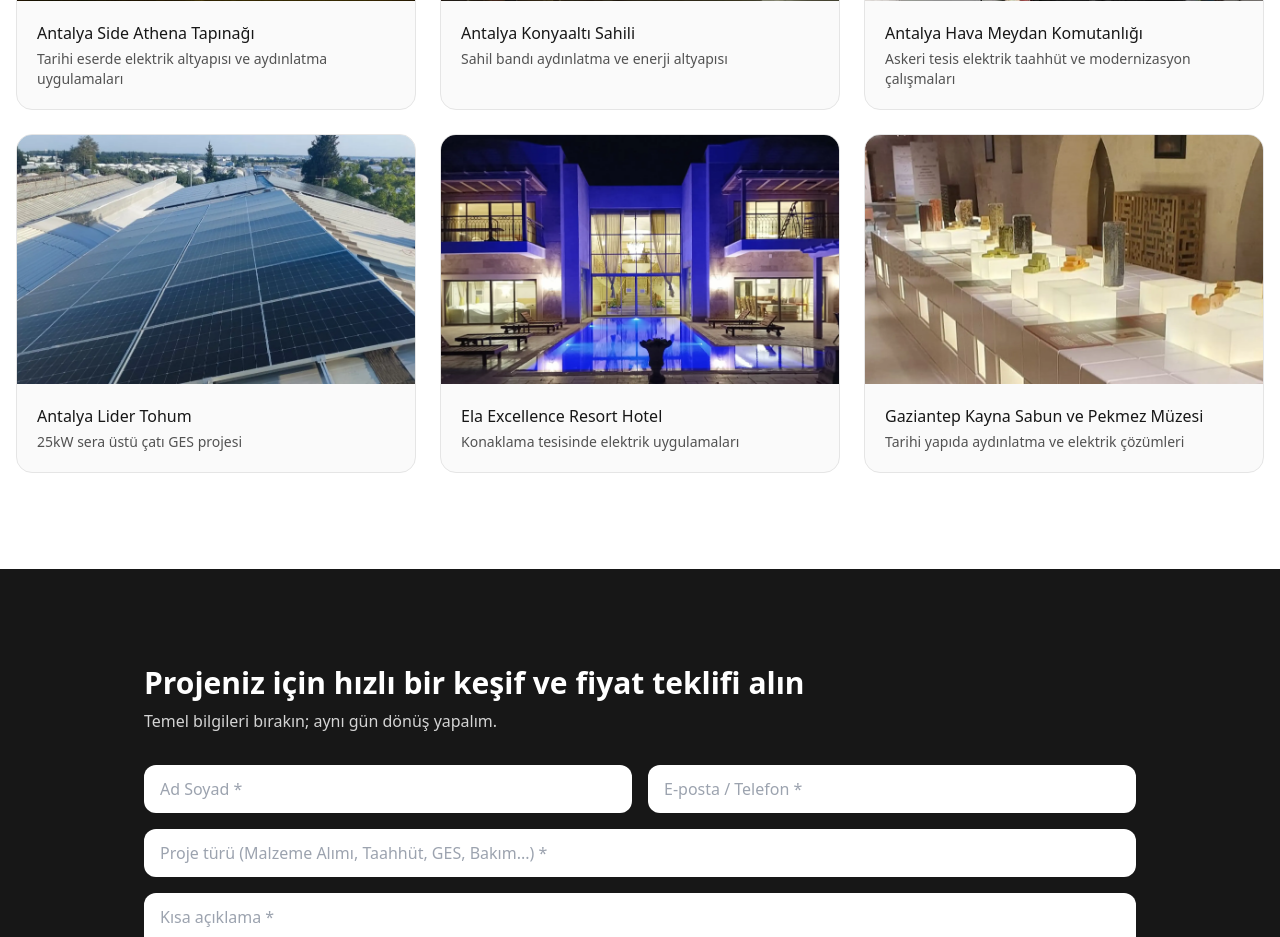
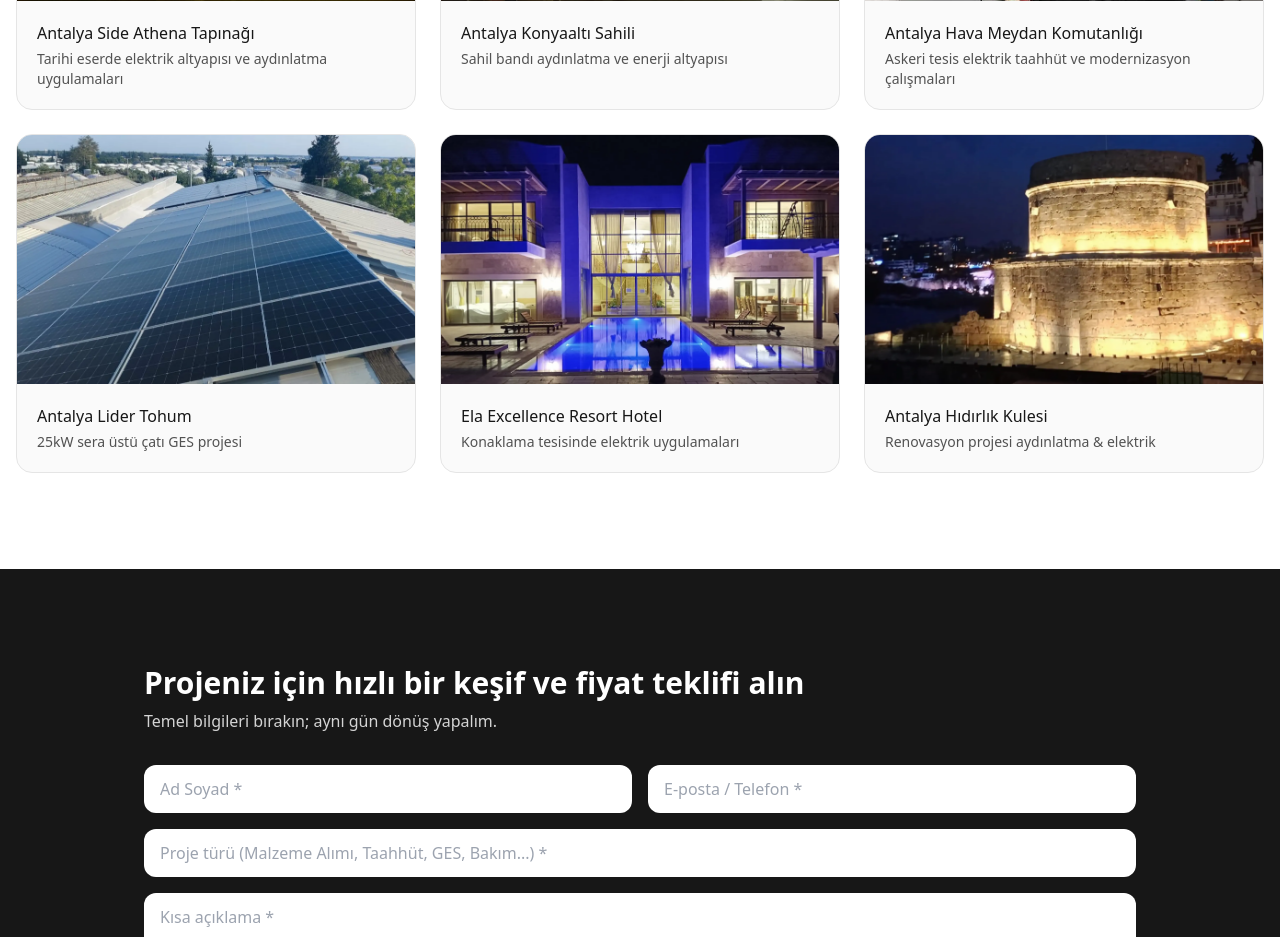
Before and after one commit to RdaKA12/AYK_PROJE_ELEKTRIK_Website, a Next.js app: page / in a window 1280 px wide. Shown: the part 1860-2797 px from the top of the page. Built offline with nearby package versions, Linux system fonts and the light colour scheme.

Commit message:
Update home hero and header interactions

```diff
--- a/app/page.tsx
+++ b/app/page.tsx
@@ -1,19 +1,13 @@
 "use client";
 import React from "react";
-import { motion, AnimatePresence } from "framer-motion";
+import Link from "next/link";
+import { motion } from "framer-motion";
 import { Phone, Mail, MapPin } from "lucide-react";
+import { projectsWithPhotos } from "@/data/projects";
 
 const ASSET_BASE = "/assets";
 
-const projects = [
-  { title: "Antalya Side Athena Tapınağı", desc: "Tarihi eserde elektrik altyapısı ve aydınlatma uygulamaları", img: `${ASSET_BASE}/side_athena/cover.webp` },
-  { title: "Antalya Konyaaltı Sahili", desc: "Sahil bandı aydınlatma ve enerji altyapısı", img: `${ASSET_BASE}/konyaalti_sahili/cover.webp` },
-  { title: "Antalya Hava Meydan Komutanlığı", desc: "Askeri tesis elektrik taahhüt ve modernizasyon çalışmaları", img: `${ASSET_BASE}/antalya_hava_meydan/cover.webp` },
-  { title: "Antalya Lider Tohum", desc: "25kW sera üstü çatı GES projesi", img: `${ASSET_BASE}/lider_tohum_ges/cover.webp` },
-  { title: "Ela Excellence Resort Hotel", desc: "Konaklama tesisinde elektrik uygulamaları", img: `${ASSET_BASE}/ela_otel/cover.webp` },
-  { title: "Gaziantep Kayna Sabun ve Pekmez Müzesi", desc: "Tarihi yapıda aydınlatma ve elektrik çözümleri", img: `${ASSET_BASE}/gaziantep_sabunhan/cover.webp` },
-
-];
+const featuredProjects = projectsWithPhotos.slice(0, 6);
 
 export default function Page() {
   return (
@@ -162,7 +156,12 @@ export default function Page() {
           </motion.div>
           <div className="mt-8 flex flex-col sm:flex-row gap-3">
             <a href="#teklif" className="px-5 py-3 rounded-xl bg-neutral-800 text-white hover:bg-[var(--brand)]">Hızlı Teklif Al</a>
-            <a href="#projeler" className="px-5 py-3 rounded-xl border border-neutral-300 hover:border-[var(--brand)] hover:text-[var(--brand)]">Projeler</a>
+            <Link
+              href="/projeler"
+              className="px-5 py-3 rounded-xl border border-neutral-300 hover:border-[var(--brand)] hover:text-[var(--brand)]"
+            >
+              Projeler
+            </Link>
           </div>
 
           {/* özellikler şeridi (mevcut) */}
@@ -247,16 +246,24 @@ Deneyimli mühendislerimiz, teknisyenlerimiz ve teknik ekibimizle malzeme seçim
         <div className="max-w-7xl mx-auto px-4">
           <h2 className="text-2xl md:text-3xl font-semibold border-l-4 border-[var(--brand)] pl-3">Seçili Projeler</h2>
           <div className="mt-8 grid grid-cols-1 md:grid-cols-3 gap-6">
-            {projects.map((p) => (
-              <div key={p.title} className="group rounded-2xl overflow-hidden border border-neutral-200 bg-neutral-50 hover:border-[var(--brand)] transition-colors">
+            {featuredProjects.map((p) => (
+              <Link
+                key={p.slug}
+                href={`/projeler/${p.slug}`}
+                className="group block rounded-2xl overflow-hidden border border-neutral-200 bg-neutral-50 hover:border-[var(--brand)] transition-colors"
+              >
                 <div className="aspect-[16/10] overflow-hidden">
-                  <img src={p.img} alt={p.title} className="w-full h-full object-cover group-hover:scale-105 transition-transform duration-300" />
+                  <img
+                    src={p.cover}
+                    alt={p.title}
+                    className="w-full h-full object-cover transition-transform duration-300 group-hover:scale-105"
+                  />
                 </div>
                 <div className="p-5">
                   <h3 className="font-medium">{p.title}</h3>
                   <p className="mt-1 text-sm text-neutral-600">{p.desc}</p>
                 </div>
-              </div>
+              </Link>
             ))}
           </div>
         </div>
--- a/components/Header.tsx
+++ b/components/Header.tsx
@@ -52,12 +52,59 @@ export default function Header() {
     };
   }, [open]);
 
+  const compactHeader = (
+    <>
+      <div className="bg-neutral-900 text-neutral-100 text-xs sm:text-sm">
+        <div className="max-w-7xl mx-auto px-4 py-2 flex items-center justify-between">
+          <span className="hidden sm:flex items-center gap-1.5">
+            <Mail className="w-4 h-4" /> info@aykproje.com.tr
+          </span>
+          <span className="hidden md:flex items-center gap-1.5">
+            <MapPin className="w-4 h-4" /> Konuksever Mah. Emrah Cad. No:68/A,
+            Muratpaşa / Antalya
+          </span>
+        </div>
+      </div>
+
+      <div className="backdrop-blur bg-white/80 border-b border-neutral-200">
+        <div className="max-w-7xl mx-auto px-4 h-16 flex items-center justify-between">
+          <Link href="/" className="flex items-center gap-3">
+            <img
+              src="/assets/AYKlogo.webp"
+              alt="AYK Logo"
+              className="h-12 w-auto"
+            />
+            <span className="font-semibold text-neutral-800">
+              AYK Proje Elektrik
+            </span>
+          </Link>
+
+          <nav className="hidden md:flex items-center gap-6 text-sm ml-auto">
+            {LINKS.map((l) => (
+              <NavLink key={l.href} href={l.href}>
+                {l.label}
+              </NavLink>
+            ))}
+          </nav>
+
+          <button
+            className="md:hidden inline-flex items-center justify-center w-10 h-10 rounded-xl border border-neutral-300 bg-white"
+            aria-label="Menüyü aç"
+            onClick={() => setOpen(true)}
+          >
+            <Menu className="w-5 h-5" />
+          </button>
+        </div>
+      </div>
+    </>
+  );
+
   return (
     <header className="sticky top-0 z-40">
       {/* === ANASAYFA HEADER === */}
       {isHome ? (
         <>
-          {/* İnce boş üst bar */}
+          <div className="hidden md:block">
             <div className="h-5 bg-neutral-900" />
 
             <div className="backdrop-blur bg-white/90 border-b border-neutral-200">
@@ -90,55 +137,13 @@ export default function Header() {
                 </button>
               </div>
             </div>
+          </div>
+
+          <div className="md:hidden">{compactHeader}</div>
         </>
       ) : (
         /* === DİĞER SAYFALAR HEADER === */
-        <>
-          {/* Üst bar yazılı */}
-          <div className="bg-neutral-900 text-neutral-100 text-xs sm:text-sm">
-            <div className="max-w-7xl mx-auto px-4 py-2 flex items-center justify-between">
-              <span className="hidden sm:flex items-center gap-1.5">
-                <Mail className="w-4 h-4" /> info@aykproje.com.tr
-              </span>
-              <span className="hidden md:flex items-center gap-1.5">
-                <MapPin className="w-4 h-4" /> Konuksever Mah. Emrah Cad. No:68/A,
-                Muratpaşa / Antalya
-              </span>
-            </div>
-          </div>
-
-          {/* Main bar */}
-          <div className="backdrop-blur bg-white/80 border-b border-neutral-200">
-            <div className="max-w-7xl mx-auto px-4 h-16 flex items-center justify-between">
-              <Link href="/" className="flex items-center gap-3">
-                <img
-                  src="/assets/AYKlogo.webp"
-                  alt="AYK Logo"
-                  className="h-12 w-auto"
-                />
-                <span className="font-semibold text-neutral-800">
-                  AYK Proje Elektrik
-                </span>
-              </Link>
-
-              <nav className="hidden md:flex items-center gap-6 text-sm ml-auto">
-                {LINKS.map((l) => (
-                  <NavLink key={l.href} href={l.href}>
-                    {l.label}
-                  </NavLink>
-                ))}
-              </nav>
-
-              <button
-                className="md:hidden inline-flex items-center justify-center w-10 h-10 rounded-xl border border-neutral-300 bg-white"
-                aria-label="Menüyü aç"
-                onClick={() => setOpen(true)}
-              >
-                <Menu className="w-5 h-5" />
-              </button>
-            </div>
-          </div>
-        </>
+        compactHeader
       )}
 
       {/* Mobil menü */}
```
Lines whose indentation alone changed are shown as unchanged.
